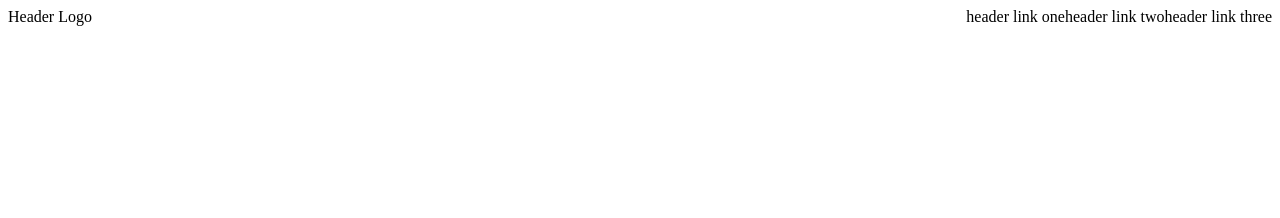
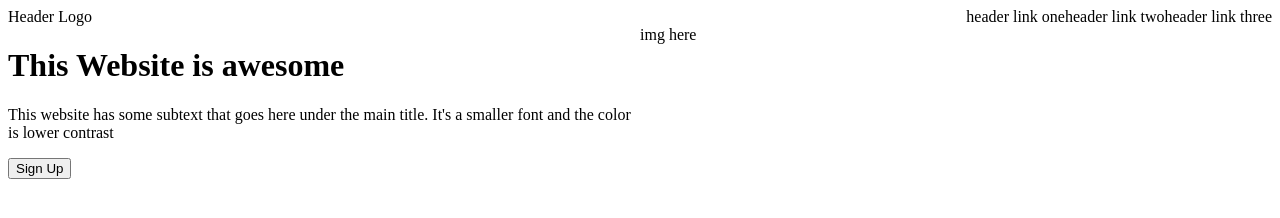
Before and after one commit to ceantolentinoo/landing-page, a plain HTML site: page index.html in a window 1280 px wide. Drawn offline with Linux system fonts and the light colour scheme.

Commit message:
added main header
main header placeholder along with the texts are added

```diff
--- a/index.html
+++ b/index.html
@@ -7,6 +7,7 @@
     <title>Landing Page</title>
 </head>
 <body>
+    <div>
         <div class="flex-container">
             <div class="flex-container" id="header">
                 <div class="logo">Header Logo</div>
@@ -16,6 +17,19 @@
                     <div class="linkthree">header link three</div>
                 </div>
             </div>
+            <div class="flex-container" id="main-header">
+                <div class="text">
+                    <h1>This Website is awesome</h1>
+                    <p>This website has some subtext that goes here under the
+                        main title. It's a smaller font and the color is lower contrast
+                    </p>
+                    <button>Sign Up</button>
+                </div>
+                <div class="image">
+                    img here
+                </div>
+            </div>
+        </div>
     </div>
 </body>
 </html>
--- a/style.css
+++ b/style.css
@@ -5,5 +5,12 @@
 
 .navlinks{
     display: flex;
-    justify-content: space-between;
 }
+
+#main-header{
+    display: flex;
+}
+
+#main-header div{
+    flex:1;
+}
```
Lines whose indentation alone changed are shown as unchanged.
